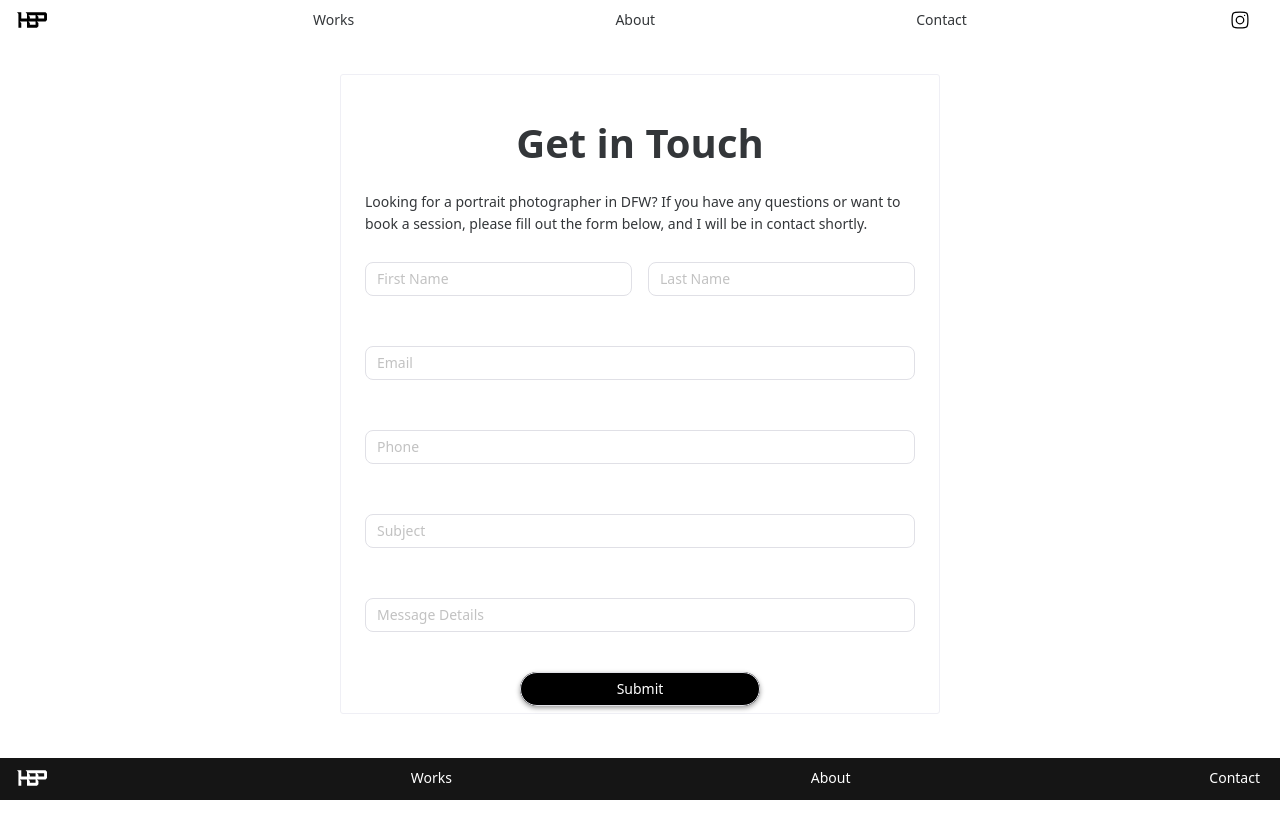
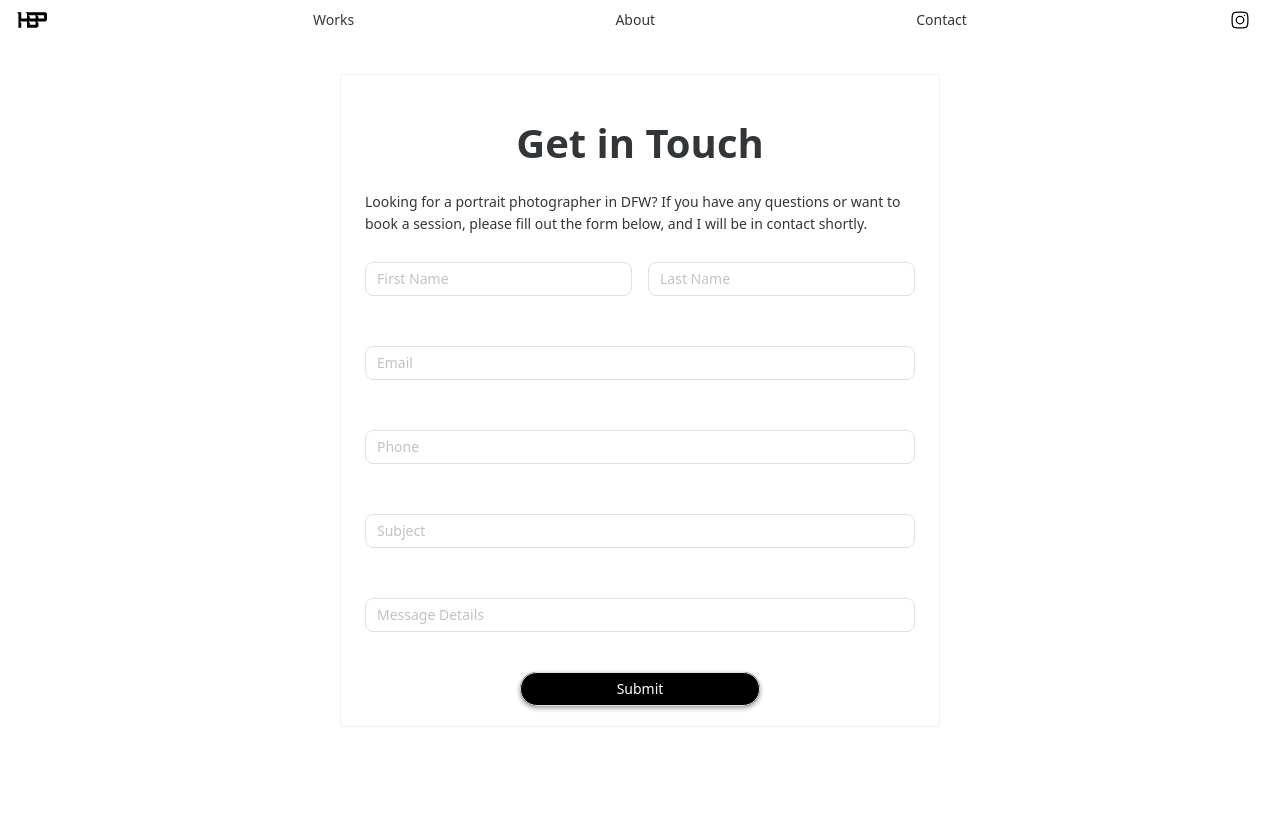
Before and after one commit to hbarogh/photography-portfolio-fullstack, a Vue app in the folder front-end/: page /ContactPage in a window 1280 px wide. Shown: the top 838 px of the page. Built offline with nearby package versions, Linux system fonts and the light colour scheme; no server answers.

Commit message:
fix: update BottomNav visibility based on mobile state; adjust ContactForm min-height for better layout

```diff
--- a/front-end/src/App.vue
+++ b/front-end/src/App.vue
@@ -4,6 +4,22 @@ import NavBar from './components/NavBar.vue';
 import ScrollToTopButton from './components/ScrollToTopButton.vue';
 import {Analytics} from '@vercel/analytics/vue';
 import { lightTheme, NConfigProvider } from 'naive-ui';
+import { ref, onMounted, onBeforeUnmount } from "vue";
+
+const isMobile = ref(false);
+
+function checkSize(): void {
+  isMobile.value = window.innerWidth <= 500;
+}
+
+onMounted(() => {
+  checkSize();
+  window.addEventListener("IsMobile", checkSize);
+});
+
+onBeforeUnmount(() => {
+  window.removeEventListener("IsMobile", checkSize);
+});
 </script>
 
 <template>
@@ -12,7 +28,7 @@ import { lightTheme, NConfigProvider } from 'naive-ui';
     <ScrollToTopButton/>
     <router-view/>
     <Analytics/>
-    <BottomNav/>
+    <BottomNav v-if="isMobile"/>
   </n-config-provider>
 </template>
 
--- a/front-end/src/components/ContactForm.vue
+++ b/front-end/src/components/ContactForm.vue
@@ -86,9 +86,9 @@ async function submitContactForm(): Promise<void> {
 .contact-form{
   max-width: 600px;
   width: 100%;
-  height: 80dvh;
   display:flex;
   margin-bottom: 50px;
+  min-height: 600px;
 }
 
 .inline-name-fields{
```
